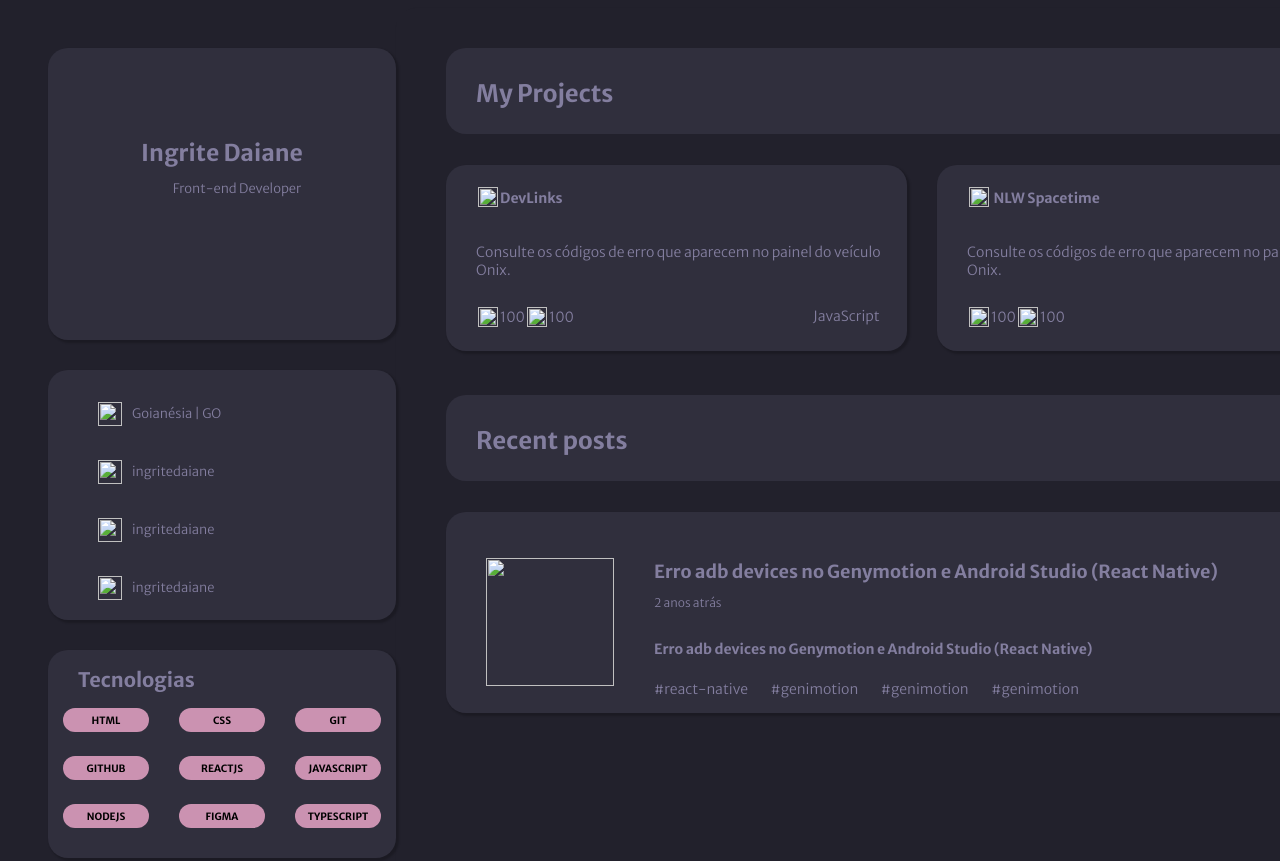
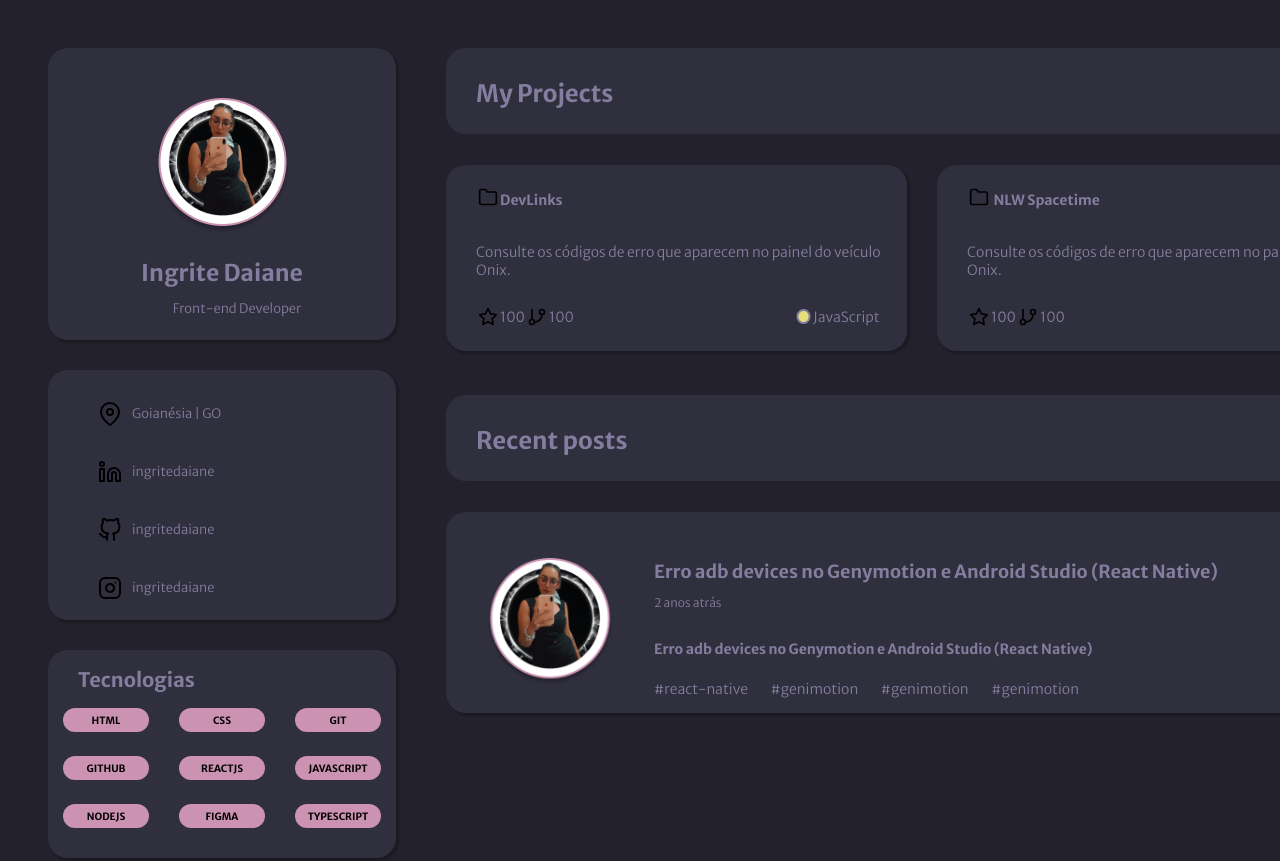
Before and after one commit to ingritedaiane/portifolio_discover, a plain HTML site: page index.html in a window 1280 px wide. Shown: the top 861 px of the page. Drawn offline with Linux system fonts and the light colour scheme; the site is published under a folder, as on GitHub Pages, so addresses that start at the root find nothing.

Commit message:
update de icones

```diff
--- a/index.html
+++ b/index.html
@@ -17,7 +17,7 @@
 
     <header>
         <figure>
-            <img src="/assets/Ingrite.png" alt="">
+            <img src="./assets/Ingrite.png" alt="">
             <h1>Ingrite Daiane</h1>
             <p>Front-end Developer</p>
         </figure>
@@ -30,18 +30,18 @@
 
         <section id="projects">
             <div class="projectone">
-                <a href="https://ingritedaiane.github.io/DevLinks/" target="_blank"><img src="/assets/folder.svg" alt="">DevLinks</a>
+                <a href="https://ingritedaiane.github.io/DevLinks/" target="_blank"><img src="./assets/folder.svg" alt="">DevLinks</a>
                     <p>Consulte os códigos de erro que aparecem no painel do veículo Onix.</p>
                 <span>
-                    <img src="/assets/star.svg" alt="">100 <img src="/assets/git-branch.svg" alt="">100 <p><img src="/assets/Ellipse 2.png" alt="" >JavaScript</p>
+                    <img src="./assets/star.svg" alt="">100 <img src="./assets/git-branch.svg" alt="">100 <p><img src="./assets/Ellipse 2.png" alt="" >JavaScript</p>
                 </span>
             </div>
 
             <div class="projecttwo">
-                <a href="https://ingritedaiane.github.io/NLW_Spacetime/" target="_blank"><img src="/assets/folder.svg" alt=""> NLW Spacetime</a>
+                <a href="https://ingritedaiane.github.io/NLW_Spacetime/" target="_blank"><img src="./assets/folder.svg" alt=""> NLW Spacetime</a>
                 <p>Consulte os códigos de erro que aparecem no painel do veículo Onix.</p>
                 <span>
-                    <img src="/assets/star.svg" alt="">100 <img src="/assets/git-branch.svg" alt="">100 <p><img src="/assets/Ellipse 2.png" alt="" >JavaScript</p>
+                    <img src="./assets/star.svg" alt="">100 <img src="./assets/git-branch.svg" alt="">100 <p><img src="./assets/Ellipse 2.png" alt="" >JavaScript</p>
                 </span>
             </div>
         </section>
@@ -52,7 +52,7 @@
 
         <section id="post">
             <figure>
-                <img src="/assets/Ingrite.png" alt="">
+                <img src="./assets/Ingrite.png" alt="">
             </figure>
             <div class="infos">
                 <p>Erro adb devices no Genymotion e Android Studio (React Native)</p>
@@ -69,19 +69,19 @@
         <section class="links">
             <ul>
                 <li>
-                    <a href="http://" target="_blank">
-                    <img src="/assets/map-pin.svg" alt="">Goianésia | GO</a></li>
+                    <a href="#" target="_blank">
+                    <img src="./assets/map-pin.svg" alt="">Goianésia | GO</a></li>
                 <li>
                     <a href="https://www.linkedin.com/in/ingritedaiane/" target="_blank">
-                    <img src="/assets/linkedin.svg" alt="">ingritedaiane</a>
+                    <img src="./assets/linkedin.svg" alt="">ingritedaiane</a>
                 </li>
                 <li>
-                    <a href="http://" target="_blank">
-                    <img src="/assets/github.svg" alt="">ingritedaiane</a>
+                    <a href="#" target="_blank">
+                    <img src="./assets/github.svg" alt="">ingritedaiane</a>
                 </li>
                 <li>
                     <a href="https://www.instagram.com/ingritedaiane/" target="_blank">
-                    <img src="/assets/instagram.svg" alt="">ingritedaiane</a>
+                    <img src="./assets/instagram.svg" alt="">ingritedaiane</a>
                 </li>
             </ul>
         </section>
```
